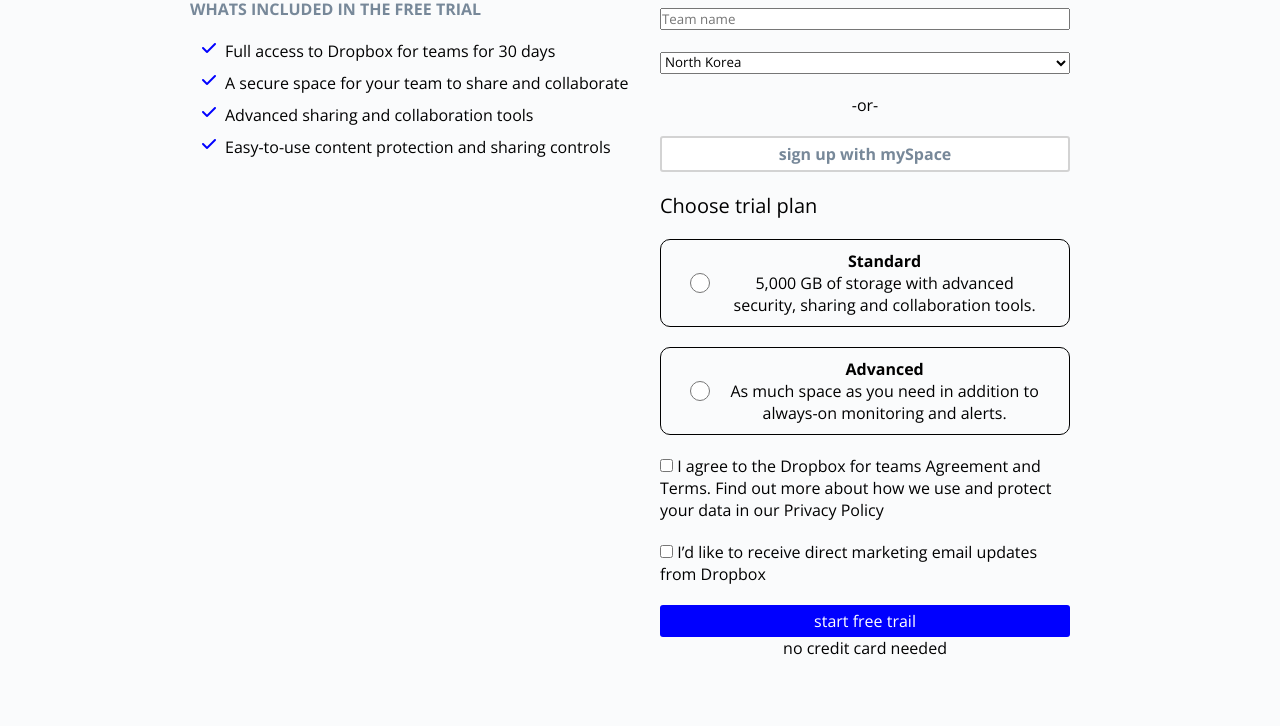
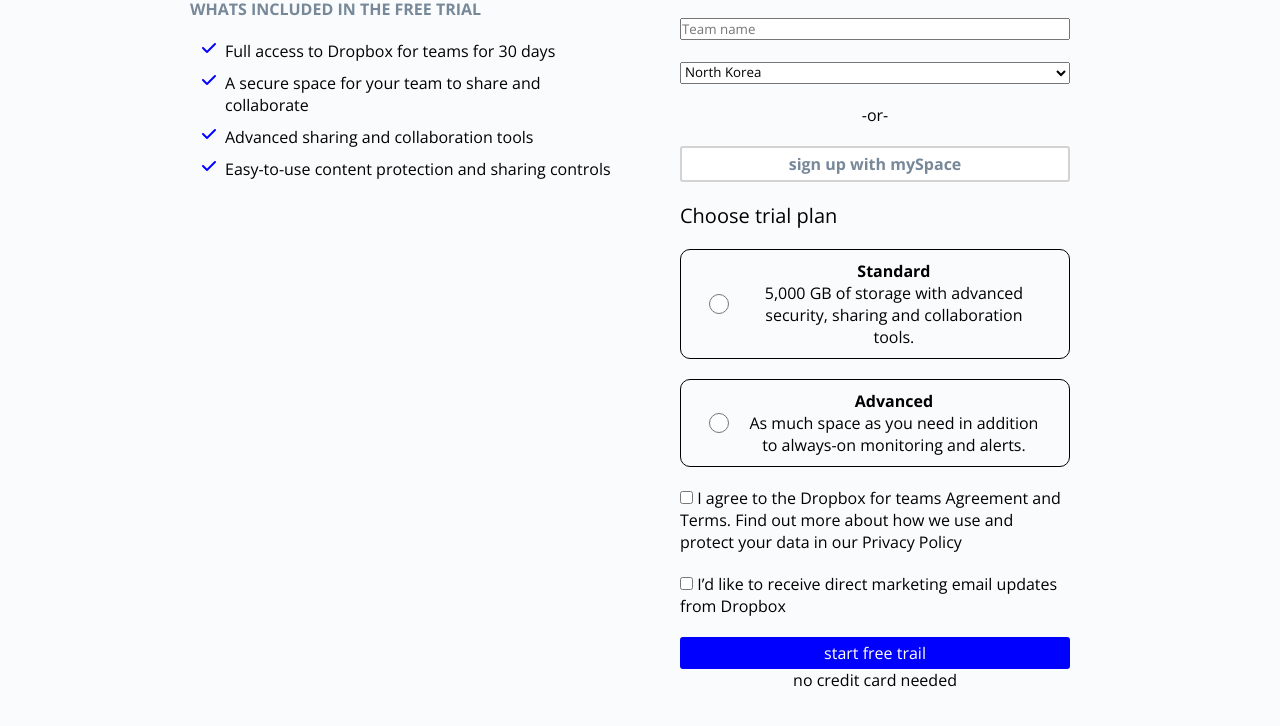
Before and after one commit to aalexebr/htmlcss-dropbox, a plain HTML site: page trial.html in a window 1280 px wide. Shown: the part 313-1039 px from the top of the page. Drawn offline with nearby package versions, Linux system fonts and the light colour scheme.

Commit message:
bonus edits

```diff
--- a/css/style2.css
+++ b/css/style2.css
@@ -64,9 +64,11 @@
 
 .row{
     justify-content: space-between;
+    margin: -20px;
 }
 .col{
-    width: 50%;
+    width: calc(50% - 40px);
+    margin: 20px;
 }
 main .col-right-flex a,
 .fa-check,
```
